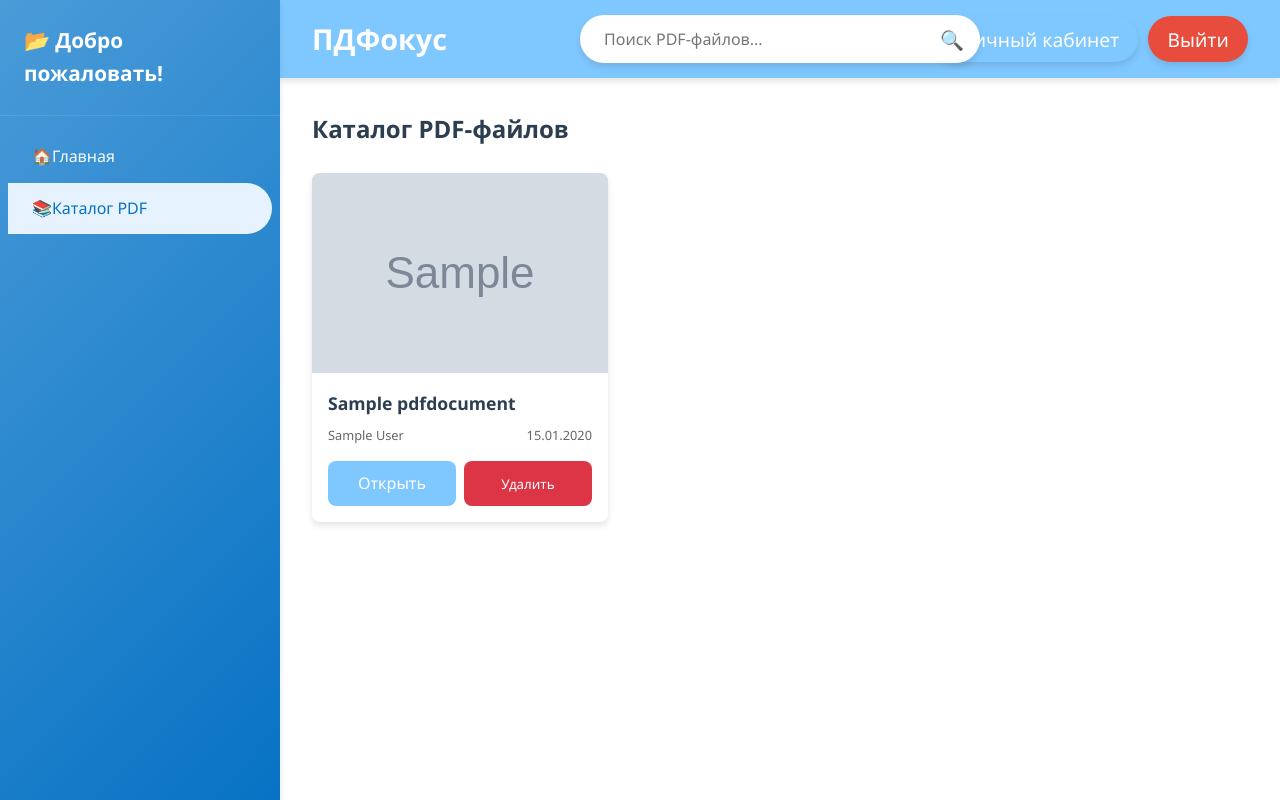
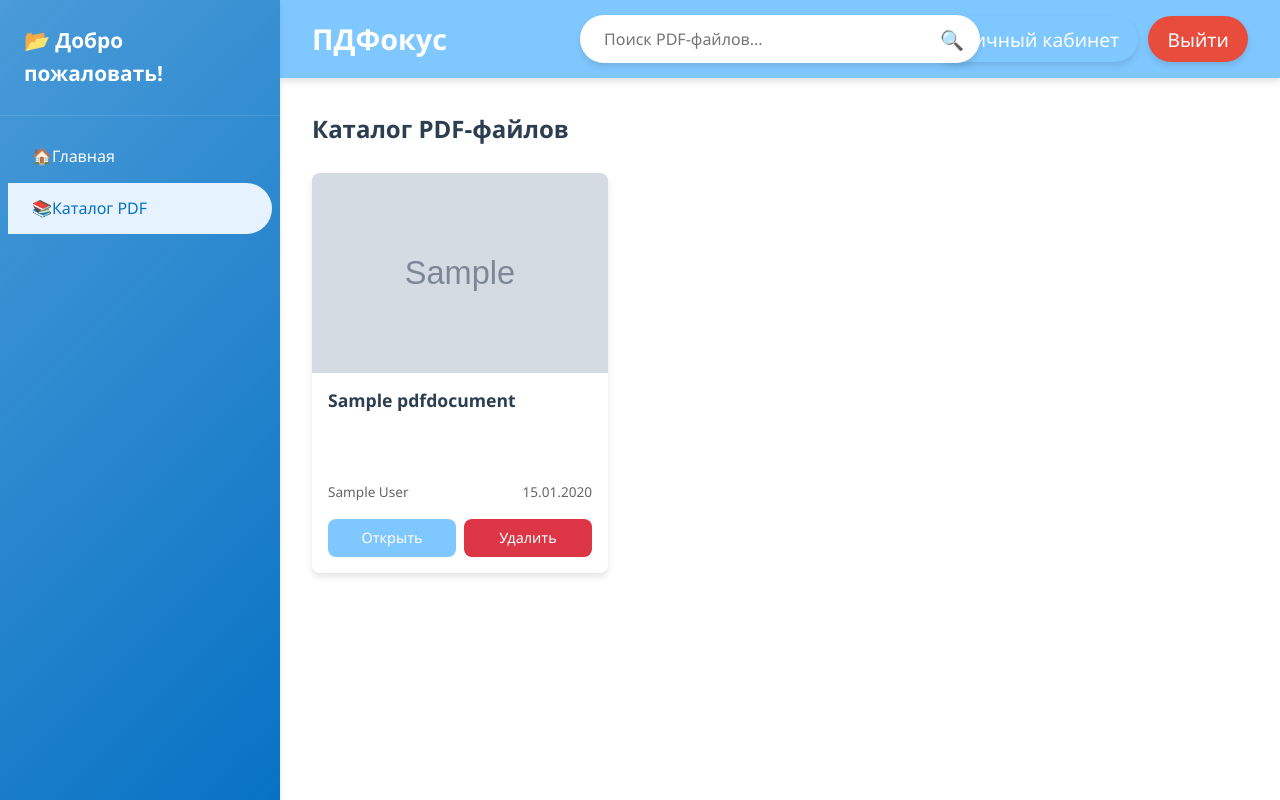
Before and after one commit to CodeOfArtemis/PDFocus, a Django app: page /catalog/ in a window 1280 px wide. Run offline with Django 5.2, Linux system fonts and the light colour scheme; a user stored in the database is signed in; tables that the repository leaves empty hold one stand-in row (values such as "Sample post"); grey boxes marked "Sample" are stand-in pictures.

Commit message:
Улучшена верстка карточек PDF: выровнены кнопки, исправлено отображение метаданных в каталоге и оптимизирован вид карточек в личном кабинете

```diff
--- a/static/css/styles.css
+++ b/static/css/styles.css
@@ -210,6 +210,9 @@
     overflow: hidden;
     box-shadow: var(--shadow);
     transition: var(--transition);
+    height: 400px;
+    display: flex;
+    flex-direction: column;
 }
 
 .pdf-card:hover {
@@ -227,26 +230,61 @@
     overflow: hidden;
 }
 
-.pdf-preview canvas {
-    max-width: 100%;
-    max-height: 100%;
-    object-fit: contain;
+.pdf-preview img {
+    width: 100%;
+    height: 100%;
+    object-fit: cover;
+}
+
+.pdf-preview .pdf-icon {
+    font-size: 4rem;
+    color: #666;
 }
 
 .pdf-info {
     padding: 1rem;
+    flex: 1;
+    display: flex;
+    flex-direction: column;
+    justify-content: space-between;
 }
 
-.pdf-info h3 {
-    margin-bottom: 0.5rem;
+.pdf-content {
+    flex: 1;
+    overflow: hidden;
+    display: flex;
+    flex-direction: column;
+    justify-content: space-between;
+    min-height: 100px;
+}
+
+.pdf-title {
+    margin: 0;
     font-size: 1.1rem;
+    line-height: 1.3;
+    overflow: hidden;
+    text-overflow: ellipsis;
+    display: -webkit-box;
+    -webkit-line-clamp: 2;
+    -webkit-box-orient: vertical;
 }
 
 .pdf-meta {
     display: flex;
+    flex-direction: row;
     justify-content: space-between;
+    align-items: center;
     color: #666;
-    font-size: 0.8rem;
+    font-size: 0.85rem;
+    width: 100%;
+    margin-top: auto;
+}
+
+.pdf-meta span {
+    overflow: hidden;
+    text-overflow: ellipsis;
+    white-space: nowrap;
+    max-width: 48%;
 }
 
 .pdf-actions {
@@ -254,21 +292,29 @@
     grid-template-columns: 1fr 1fr;
     gap: 0.5rem;
     margin-top: 1rem;
-    align-items: stretch;
 }
 
-.pdf-actions > a,
-.pdf-actions > form {
-    /* Правила ниже больше не нужны, так как grid и stretch делают всю работу */
+.pdf-actions a,
+.pdf-actions form {
+    width: 100%;
 }
 
-.pdf-actions > form {
+.pdf-actions .btn,
+.pdf-actions form button {
+    width: 100%;
+    padding: 0.5rem;
+    text-align: center;
+    font-size: 0.9rem;
+    white-space: nowrap;
     display: flex;
+    justify-content: center;
+    align-items: center;
+    min-height: 38px;
+    height: 38px;
     margin: 0;
-}
-
-.pdf-actions > form > button {
-    flex-grow: 1;
+    line-height: 1.5;
+    border: none;
+    box-sizing: border-box;
 }
 
 .pdf-actions a:hover {
--- a/templates/catalog.html
+++ b/templates/catalog.html
@@ -14,15 +14,15 @@
             {% endif %}
         </div>
         <div class="pdf-info">
-            <h3>{{ document.title }}</h3>
-            <div class="pdf-meta">
-                <span>{{ document.authors }}</span>
-                <span>{{ document.upload_date|date:"d.m.Y" }}</span>
+            <div class="pdf-content">
+                <h3 class="pdf-title">{{ document.title }}</h3>
+                <div class="pdf-meta">
+                    <span class="author">{{ document.authors }}</span>
+                    <span class="date">{{ document.upload_date|date:"d.m.Y" }}</span>
+                </div>
             </div>
             <div class="pdf-actions">
-                <a href="{% url 'detailed' document.id %}" class="btn btn-primary">
-                    Открыть
-                </a>
+                <a href="{% url 'detailed' document.id %}" class="btn btn-primary">Открыть</a>
                 <form action="{% url 'delete_pdf' document.id %}" method="post" onsubmit="return confirm('Вы уверены, что хотите удалить этот файл?');">
                     {% csrf_token %}
                     <button type="submit" class="btn btn-danger">Удалить</button>
```
Also changed, not shown: other parts of static/css/styles.css (+97 -5 lines).
